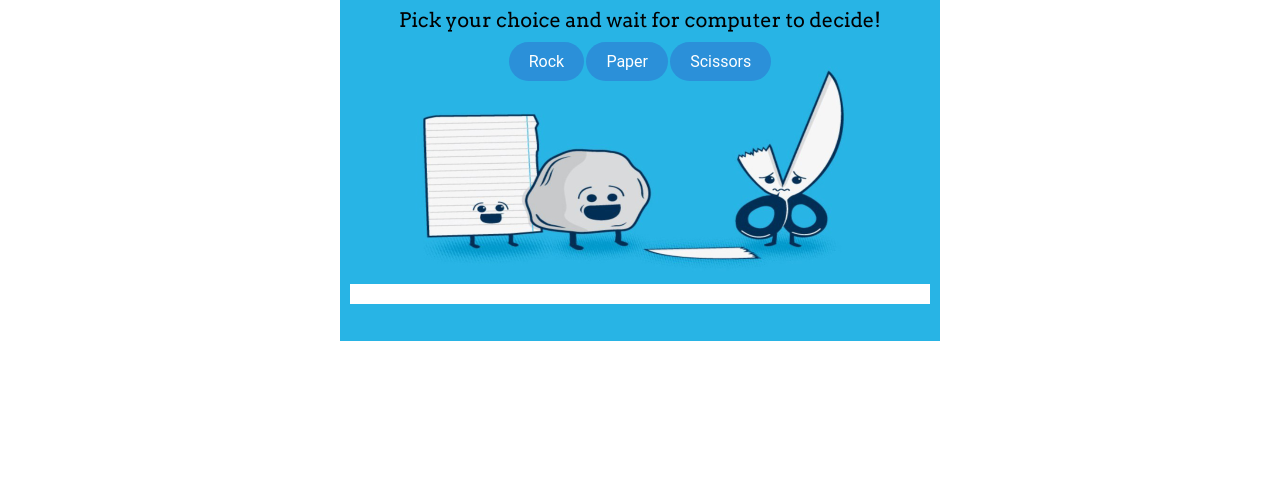
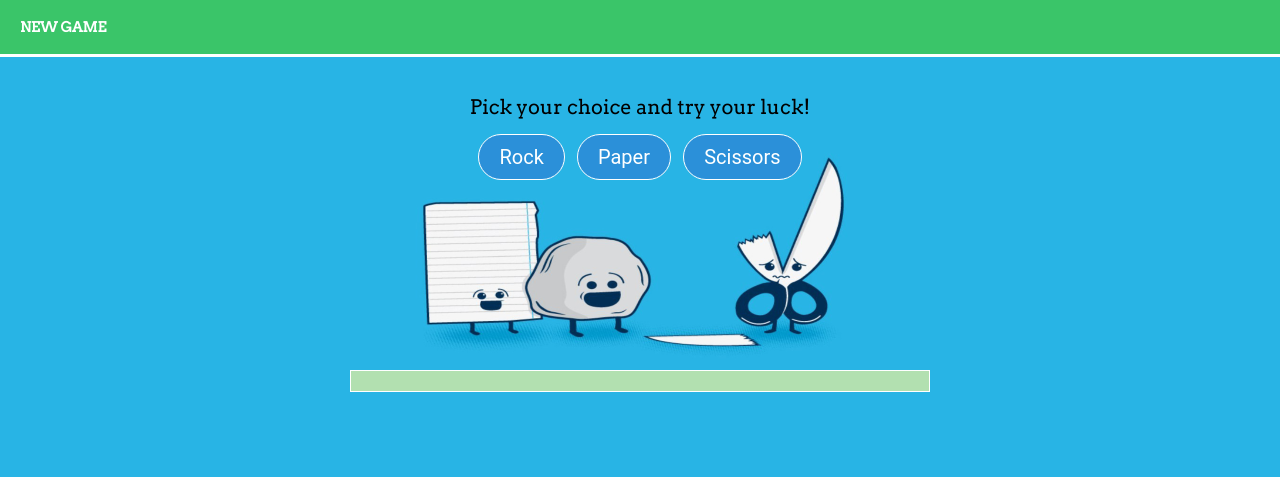
Before and after one commit to WebKolla/rps-the-game, a website: page src/game.html in a window 1280 px wide. Drawn offline with Linux system fonts and the light colour scheme.

Commit message:
Chin Perera : created CSS

```diff
--- a/sass/_base.scss
+++ b/sass/_base.scss
@@ -2,6 +2,6 @@ html{
   font-size: 62.5%;
 }
 
-.c-center{
-  text-align: center;
+body{
+  background: $body;
 }
--- a/sass/_buttons.scss
+++ b/sass/_buttons.scss
@@ -1,31 +1,32 @@
-.std-btn{
-  border-radius: u(24px);
-  font-size: u(16px);
+.button, %button {
   font-family: 'Roboto', Arial;
   text-align: center;
   padding: u(10px 20px);
   border: 0;
   outline: 0;
   cursor: pointer;
-
+  @include border-radius(24px);
   &:hover{
     opacity: .9;
     transition: all 100ms ease;
   }
+}
+
+.std-btn {
+  @extend %button;
   &.blue{
+    font-size: u(20px);
+    margin: u(5px);
+    border: u(1px) solid white;
     background-color: $ocean;
+    color: $snow;
+    &.--with-margin{
+      margin-top: u(10px);
+    }
+  }
+  &.salmon{
+    font-size: u(14px);
+    background-color: $dark;
     color: $snow;
   }
 }
-
-.btn-rock{
-
-}
-
-.btn-paper{
-
-}
-
-.btn-scissors{
-
-}
--- a/sass/_layout.scss
+++ b/sass/_layout.scss
@@ -2,7 +2,33 @@
   margin: 0 auto;
   width: 100%;
   @include bp(L){
-    width: 600px;
+    width: u(600px);
+  }
+}
+
+.l-header{
+  width: 100%;
+  min-height: u(50px);
+  background: $grass;
+  padding: u(10px);
+  display: inline-block;
+  border-bottom: u(3px) solid white;
+  @include box-sizing;
+  @include bp(L){
+      margin: 0 auto;
+  }
+  nav{
+    ul li{
+      display: inline-block;
+      text-transform: uppercase;
+      font-size: u(14px);
+      padding: u(10px);
+      a{
+        text-decoration: none;
+        font-weight: bold;
+        color: white;
+      }
+    }
   }
 }
 
@@ -12,15 +38,20 @@
   width: u(480px);
   height: u(300px);
   display: inline-block;
-  box-sizing: border-box;
   padding: u(10px);
+  margin-top: u(30px);
+  @include box-sizing;
 
   &.l-game{
-    background: url("../images/rps-game.png") no-repeat;
+    @include bp(M){
+      background: url("../images/rps-game.png") no-repeat;
+    }
   }
 
   &.l-intro{
-    background: url("../images/intro.png") no-repeat;
+    @include bp(M){
+      background: url("../images/intro.png") no-repeat;
+    }
     vertical-align: middle;
     text-align: center;
     padding-top: 20%;
@@ -45,9 +76,11 @@
 
 .l-results-container{
   text-align: center;
-  margin-top: 35%;
-  background: white;
+  margin-top: 32%;
+  bottom: 0;
+  background: $secondary-container;
   padding: u(10px);
+  border: u(1px) solid white;
   p{
     font-size: u(16px);
   }
--- a/sass/_mixins.scss
+++ b/sass/_mixins.scss
@@ -71,3 +71,15 @@ $breakpoints: S $l-breakpoint-S, M $l-breakpoint-M, L $l-breakpoint-L;
   }
   @return $list;
 }
+
+@mixin border-radius($radius){
+  -webkit-border-radius: $radius;
+  -moz-border-radius: $radius;
+  border-radius: $radius;
+}
+
+@mixin box-sizing(){
+  -webkit-box-sizing: border-box;
+  -moz-box-sizing: border-box;
+  box-sizing: border-box;
+}
--- a/sass/_settings.scss
+++ b/sass/_settings.scss
@@ -15,3 +15,7 @@ $salmon: #ff7473;
 $sun: #feee7d;
 $alge: #79a8a9;
 $flower: #353866;
+
+// Background color
+$body: #28b4e5;
+$secondary-container: #B2E0B0;
--- a/sass/_typography.scss
+++ b/sass/_typography.scss
@@ -14,7 +14,10 @@ p{
   font-size: u(12px);
 }
 
-
 .c-bigger-text{
   font-size: u(20px);
 }
+
+.c-center{
+  text-align: center;
+}
--- a/src/game.html
+++ b/src/game.html
@@ -13,11 +13,19 @@
 <link type="text/css" href="css/ie.css" rel="stylesheet" media="all" />
 <![endif]-->
 <body>
+  <header class="l-header">
+      <nav>
+        <ul>
+          <li><a href="index.html">New Game</a></li>
+        </ul>
+      </nav>
+  </header>
 <div class="l-wrapper">
     <div id="container" class="l-main-container l-game">
+
       <div id="btnContainer" class="l-btn-container js-visibility-toggle">
         <p class="c-bigger-text c-center">
-          Pick your choice and wait for computer to decide!
+          Pick your choice and try your luck!
         </p>
         <div class="l-game-buttons">
           <button id="Rock"  class="std-btn blue">
--- a/src/js/GameEngine.js
+++ b/src/js/GameEngine.js
@@ -1,4 +1,3 @@
-
 function generateResults(id, isComputer){
     var player = "You";
     if(isComputer){
--- /dev/null
+++ b/tests/js/test.js
@@ -0,0 +1,3 @@
+QUnit.test('My first test', function(assert) {
+   // Assertions here...
+});
```
Also changed, not shown: src/index.html (+2 -2 lines), tests/index.html (+1 -0 lines), src/css/ie.css, src/css/styles.css, 2 other files.
